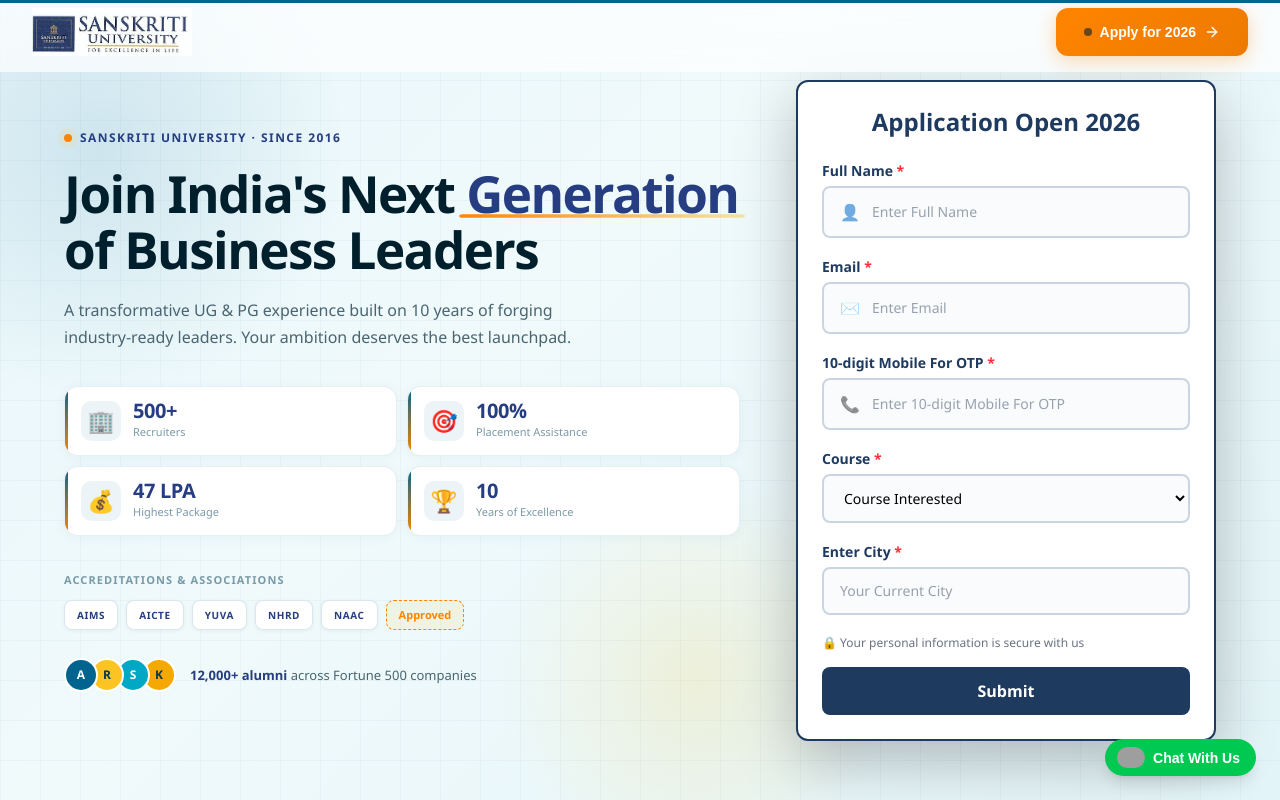
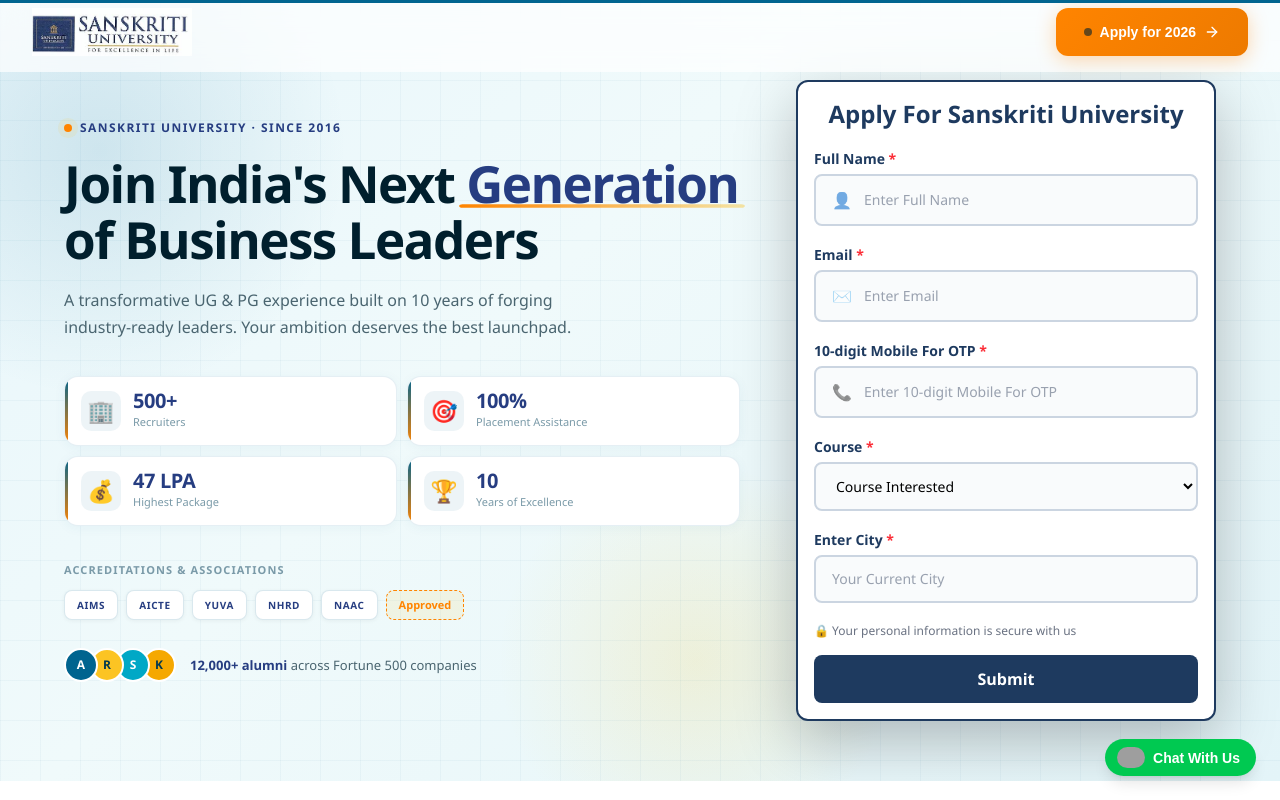
Before and after one commit to aragonani/sanskriti-university, a Next.js app: page /sanskriti-university in a window 1280 px wide. Shown: the top 800 px of the page. Built offline with nearby package versions, Linux system fonts and the light colour scheme; grey boxes are pictures that could not be loaded.

Commit message:
minor changes

```diff
--- a/components/register-form.tsx
+++ b/components/register-form.tsx
@@ -92,12 +92,12 @@
   }
 
   return (
-    <div className="w-full max-w-md mx-auto bg-white rounded-xl p-6
+    <div className="w-full max-w-md mx-auto bg-white rounded-xl p-4
     border-2 border-[#1e3a5f]
     shadow-[0_20px_60px_rgba(0,0,0,0.25)]">
 
-      <h2 className="text-2xl font-bold text-[#1e3a5f] text-center mb-5">
-        Application Open 2026
+      <h2 className="text-2xl font-bold text-[#1e3a5f] text-center mb-4">
+        Apply For Sanskriti University
       </h2>
 
       {/* Fields */}
```
